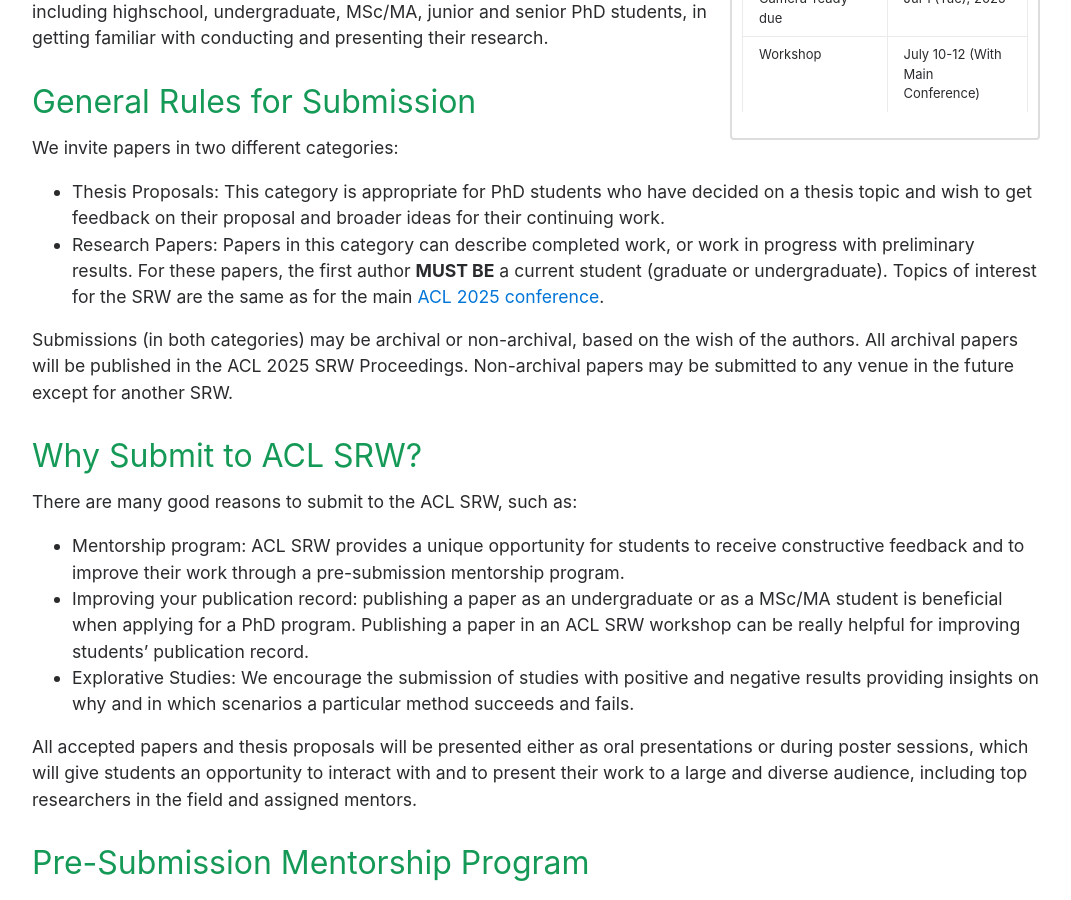
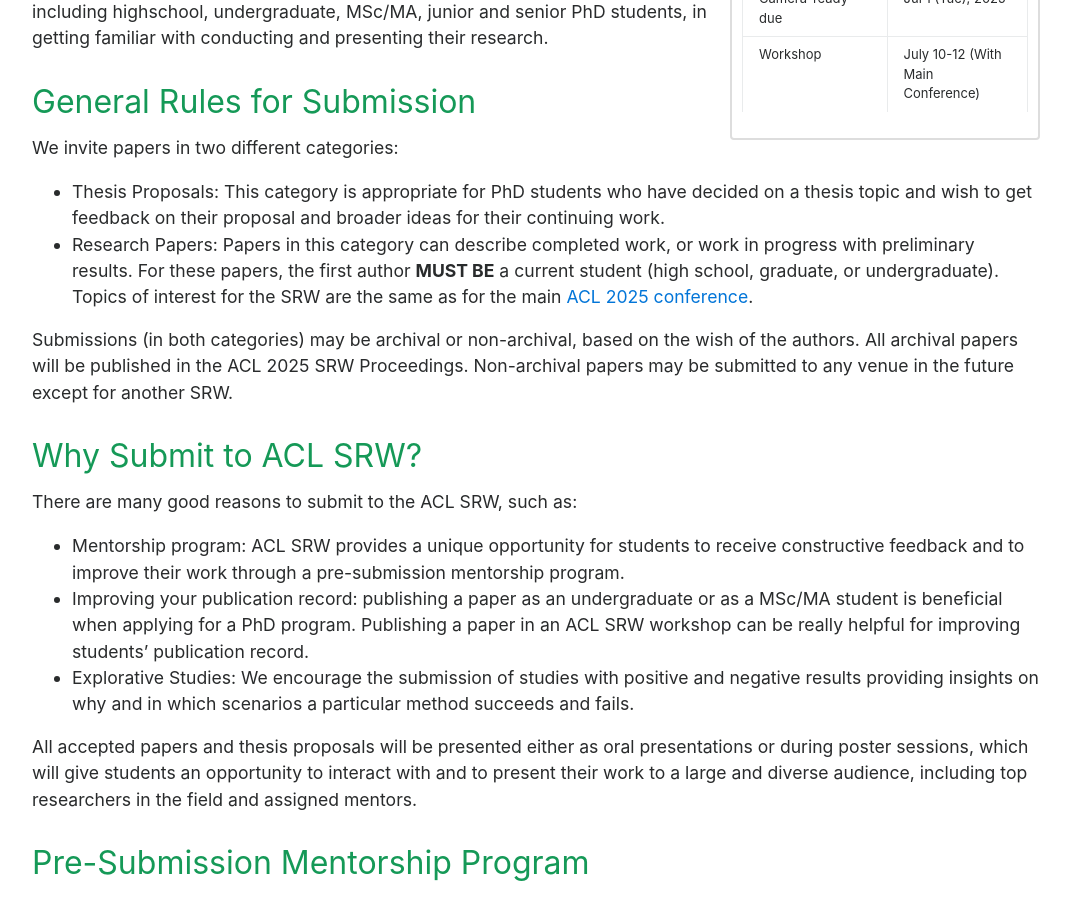
Before and after one commit to acl2025-srw/acl2025-srw.github.io, a Jekyll site: the page built from cfp.md, in a window 1280 px wide and 900 px high, scrolled down 913 px. Shown: the whole window, without its empty margins (104-1175 px from the left). Built offline with Jekyll 4.4.1, drawn with Linux system fonts in a browser that asks for light colours.

Commit message:
Update cfp.md
Add info for high school student submission

```diff
--- a/cfp.md
+++ b/cfp.md
@@ -23,7 +23,7 @@
 We invite papers in two different categories:
 
 - Thesis Proposals: This category is appropriate for PhD students who have decided on a thesis topic and wish to get feedback on their proposal and broader ideas for their continuing work.
-- Research Papers: Papers in this category can describe completed work, or work in progress with preliminary results. For these papers, the first author **MUST BE** a current student (graduate or undergraduate). Topics of interest for the SRW are the same as for the main <a href="https://2025.aclweb.org/calls/main_conference_papers/">ACL 2025 conference</a>.
+- Research Papers: Papers in this category can describe completed work, or work in progress with preliminary results. For these papers, the first author **MUST BE** a current student (high school, graduate, or undergraduate). Topics of interest for the SRW are the same as for the main <a href="https://2025.aclweb.org/calls/main_conference_papers/">ACL 2025 conference</a>.
 
 Submissions (in both categories) may be archival or non-archival, based on the wish of the authors. All archival papers will be published in the ACL 2025 SRW Proceedings. Non-archival papers may be submitted to any venue in the future except for another SRW.
 
```
